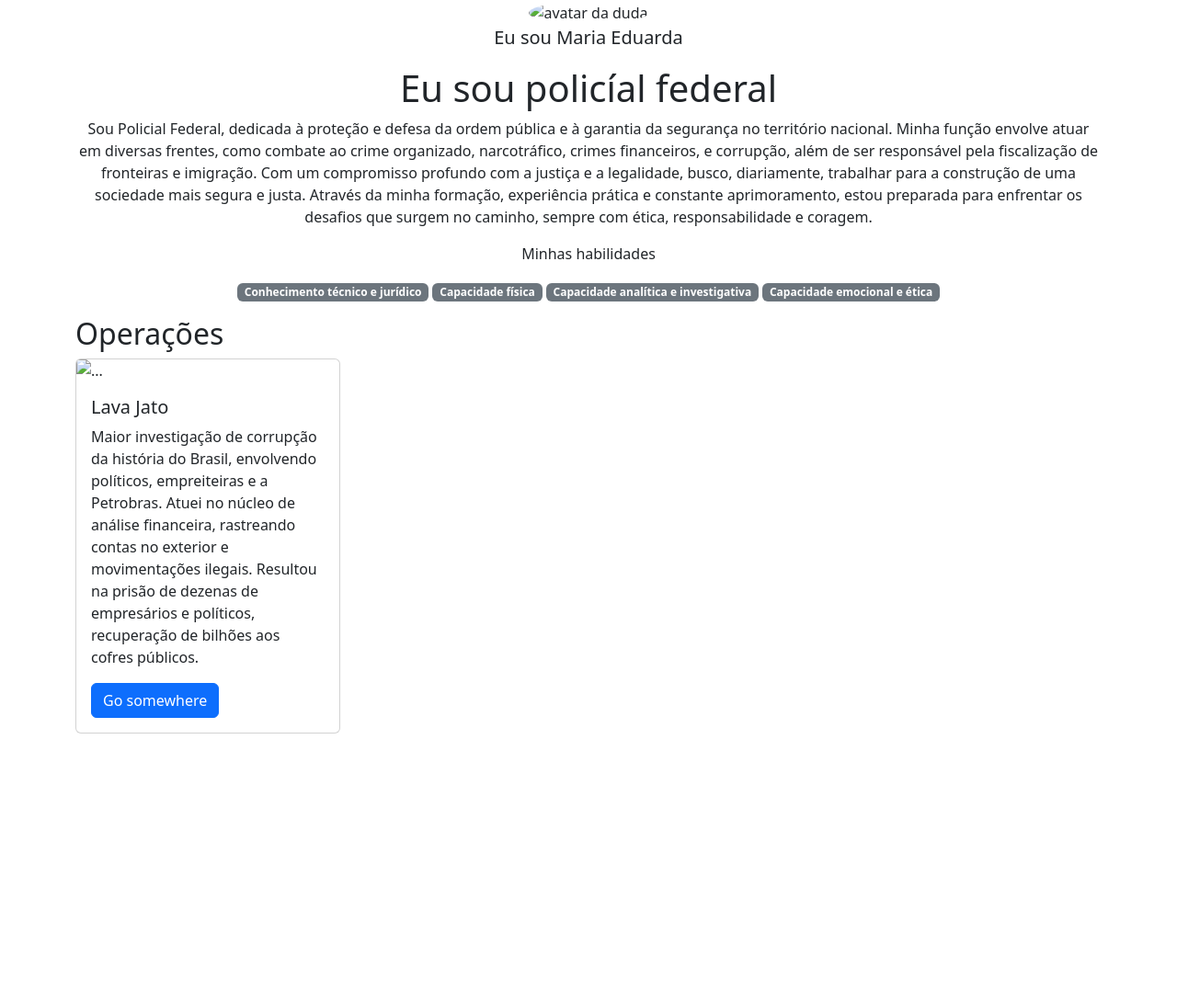
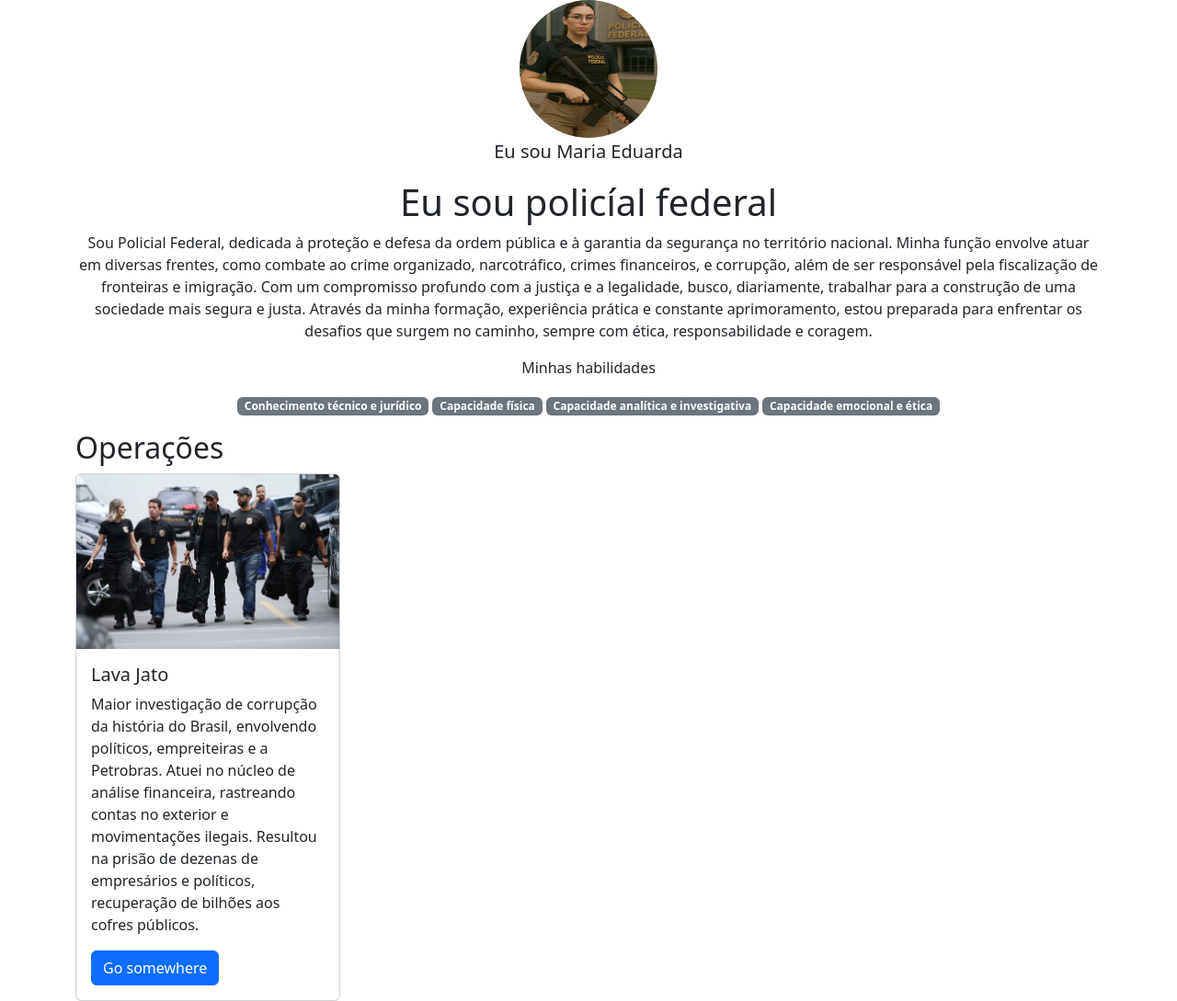
Before and after one commit to dudafps22/meu-portf-lio, a plain HTML site: page index.html in a window 1280 px wide. Shown: the whole page at 92% size. Before the commit the page ends 800 px from the top, so only its background shows below. Drawn offline with nearby package versions, Linux system fonts and the light colour scheme.

Commit message:
Update index.html

```diff
--- a/index.html
+++ b/index.html
@@ -11,7 +11,7 @@
 
 <body>
     <header class="container text-center">
-        <img src="img/c6b90c6d-b989-4061-96a7-fe8fc03ceef7.jpeg" alt="avatar da duda" class="rounded-circle" width="150" height="150" srcset="">
+        <img src="c6b90c6d-b989-4061-96a7-fe8fc03ceef7.jpeg" alt="avatar da duda" class="rounded-circle" width="150" height="150" srcset="">
         <p class="lead">Eu sou Maria Eduarda</p>
         <h1>Eu sou policíal federal</h1>
         <p>Sou Policial Federal, dedicada à proteção e defesa da ordem pública e à garantia da segurança no território nacional. Minha função envolve atuar em diversas frentes, como combate ao crime organizado, narcotráfico, crimes financeiros, e corrupção, além de ser responsável pela fiscalização de fronteiras e imigração.
@@ -30,7 +30,7 @@
         <div class="row">
             <div class="col-md-4">
                 <div class="card" style="width: 18rem;">
-                    <img src="img/operacao-lava-jato-62a-fase-descobre-propina-milionaria-5d41a1791a111.jpg" class="card-img-top" alt="...">
+                    <img src="operacao-lava-jato-62a-fase-descobre-propina-milionaria-5d41a1791a111.jpg" class="card-img-top" alt="...">
                     <div class="card-body">
                       <h5 class="card-title">Lava Jato</h5>
                       <p class="card-text">
```
